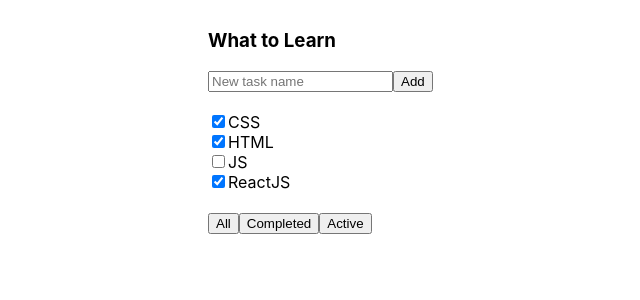
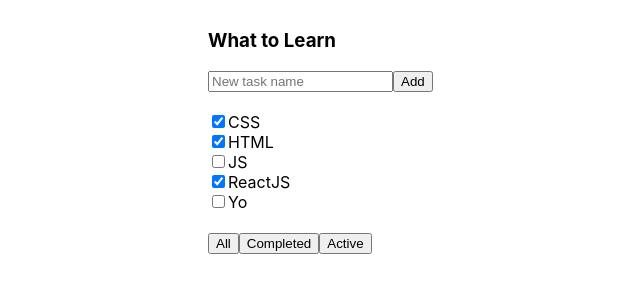
Before and after one commit to ArtemSpiridovich/ToDoList, a React (Create React App) app: page / in a window 1280 px wide. Shown: the top 300 px of the page, without its empty margins (192-832 px from the left). Built offline with nearby package versions, Linux system fonts and the light colour scheme.

Commit message:
lesson-2-task-5

```diff
--- a/src/App.js
+++ b/src/App.js
@@ -13,7 +13,8 @@ class App extends React.Component {
             {title: 'CSS', isDone: true},
             {title: 'HTML', isDone: true},
             {title: 'JS', isDone: false},
-            {title: 'ReactJS', isDone: true}
+            {title: 'ReactJS', isDone: true},
+            {title: 'Yo', isDone: false}
         ];
         return (
             <div className="App">
--- a/src/ToDoListTasks.js
+++ b/src/ToDoListTasks.js
@@ -5,12 +5,10 @@ import ToDoListTask from "./ToDoListTask";
 
 class ToDoListTasks extends React.Component {
     render = () => {
+        let tasksElements = this.props.tasks.map( t => <ToDoListTask title={t.title} isDone={t.isDone}/>);
         return (
             <div className="todoList-tasks">
-                <ToDoListTask title={this.props.tasks[0].title} isDone={this.props.tasks[0].isDone}/>
-                <ToDoListTask title={this.props.tasks[1].title} isDone={this.props.tasks[1].isDone}/>
-                <ToDoListTask title={this.props.tasks[2].title} isDone={this.props.tasks[2].isDone}/>
-                <ToDoListTask title={this.props.tasks[3].title} isDone={this.props.tasks[3].isDone}/>
+                {tasksElements}
             </div>
         );
     }
```
